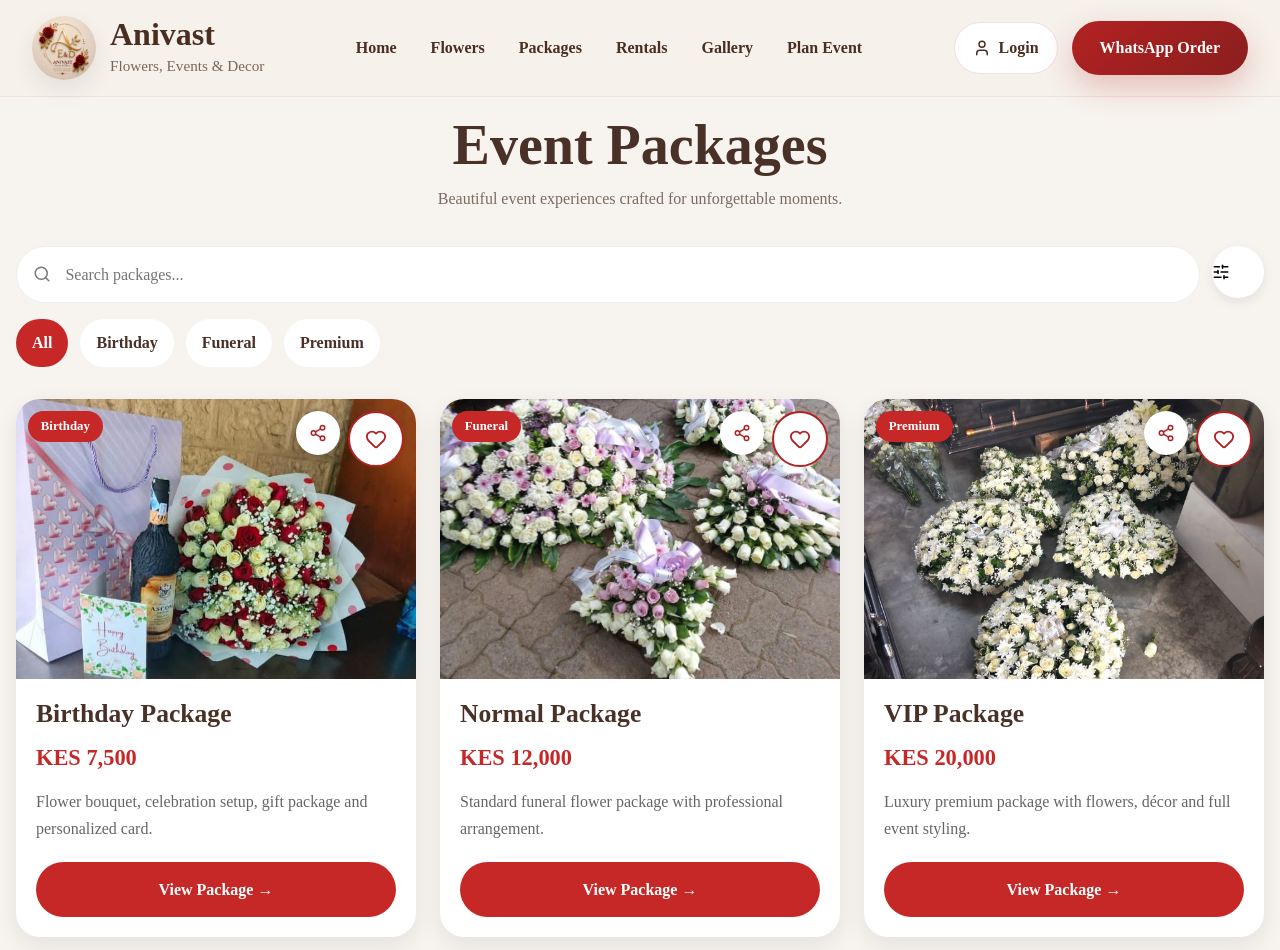
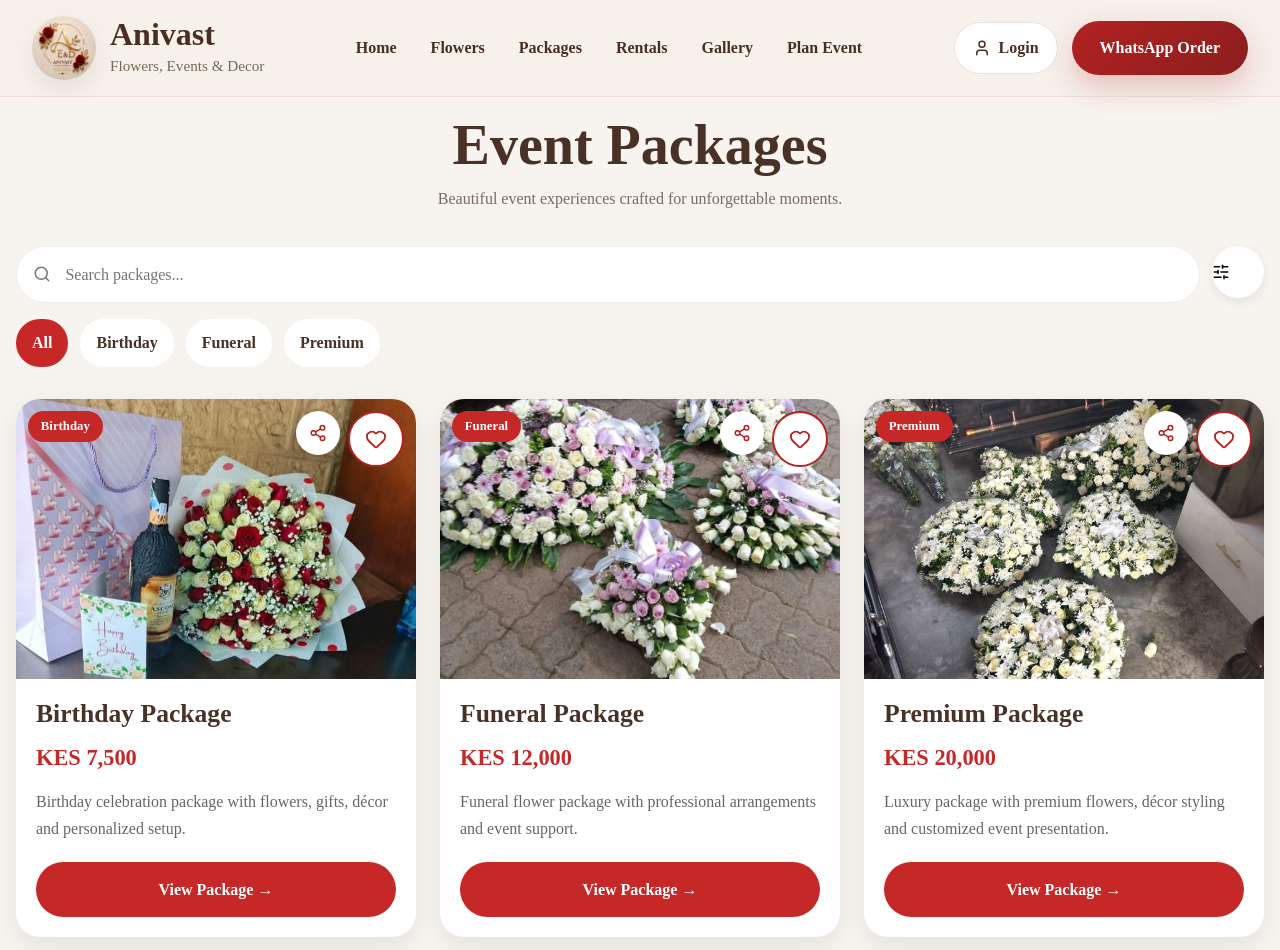
Before and after one commit to ENKY2020/Anivast-Flowers, a Next.js app: page /packages in a window 1280 px wide. Shown: the top 950 px of the page. Built offline with nearby package versions, Linux system fonts and the light colour scheme; no server answers; the database is empty.

Commit message:
Refactor flowers categories and stabilize packages wishlist

```diff
--- a/src/components/shared/WishlistButton.tsx
+++ b/src/components/shared/WishlistButton.tsx
@@ -23,35 +23,46 @@ export default function WishlistButton({
   const [saved, setSaved] = useState(false);
 
   useEffect(() => {
+    try {
       const wishlist: WishlistItem[] = JSON.parse(
         localStorage.getItem("anivast-wishlist") || "[]"
       );
 
       setSaved(
-      wishlist.some((item) => item.id === id)
+        wishlist.some(
+          (item) => item && item.id === id
+        )
       );
+    } catch {
+      setSaved(false);
+    }
   }, [id]);
 
   const toggleWishlist = () => {
+    try {
       const wishlist: WishlistItem[] = JSON.parse(
         localStorage.getItem("anivast-wishlist") || "[]"
       );
 
-    const exists = wishlist.some(
+      const cleanedWishlist = wishlist.filter(
+        (item) => item && item.id
+      );
+
+      const exists = cleanedWishlist.some(
         (item) => item.id === id
       );
 
       let updatedWishlist: WishlistItem[];
 
       if (exists) {
-      updatedWishlist = wishlist.filter(
+        updatedWishlist = cleanedWishlist.filter(
           (item) => item.id !== id
         );
 
         setSaved(false);
       } else {
         updatedWishlist = [
-        ...wishlist,
+          ...cleanedWishlist,
           {
             id,
             name,
@@ -66,6 +77,12 @@ export default function WishlistButton({
         "anivast-wishlist",
         JSON.stringify(updatedWishlist)
       );
+    } catch (error) {
+      console.error(
+        "Wishlist error:",
+        error
+      );
+    }
   };
 
   return (
--- a/src/data/packages.ts
+++ b/src/data/packages.ts
@@ -7,33 +7,33 @@ export const packages = [
     image: "/images/packages/birthday-package.jpg",
     price: "KES 7,500",
     description:
-      "Flower bouquet, celebration setup, gift package and personalized card.",
+      "Birthday celebration package with flowers, gifts, décor and personalized setup.",
     featured: true,
     active: true,
   },
 
   {
     id: 2,
-    name: "Normal Package",
-    slug: "normal-package",
+    name: "Funeral Package",
+    slug: "funeral-package",
     category: "Funeral",
     image: "/images/packages/normal-package.jpg",
     price: "KES 12,000",
     description:
-      "Standard funeral flower package with professional arrangement.",
+      "Funeral flower package with professional arrangements and event support.",
     featured: false,
     active: true,
   },
 
   {
     id: 3,
-    name: "VIP Package",
-    slug: "vip-package",
+    name: "Premium Package",
+    slug: "premium-package",
     category: "Premium",
     image: "/images/packages/vip-package.jpg",
     price: "KES 20,000",
     description:
-      "Luxury premium package with flowers, décor and full event styling.",
+      "Luxury package with premium flowers, décor styling and customized event presentation.",
     featured: true,
     active: true,
   },
```
Lines whose indentation alone changed are shown as unchanged.
